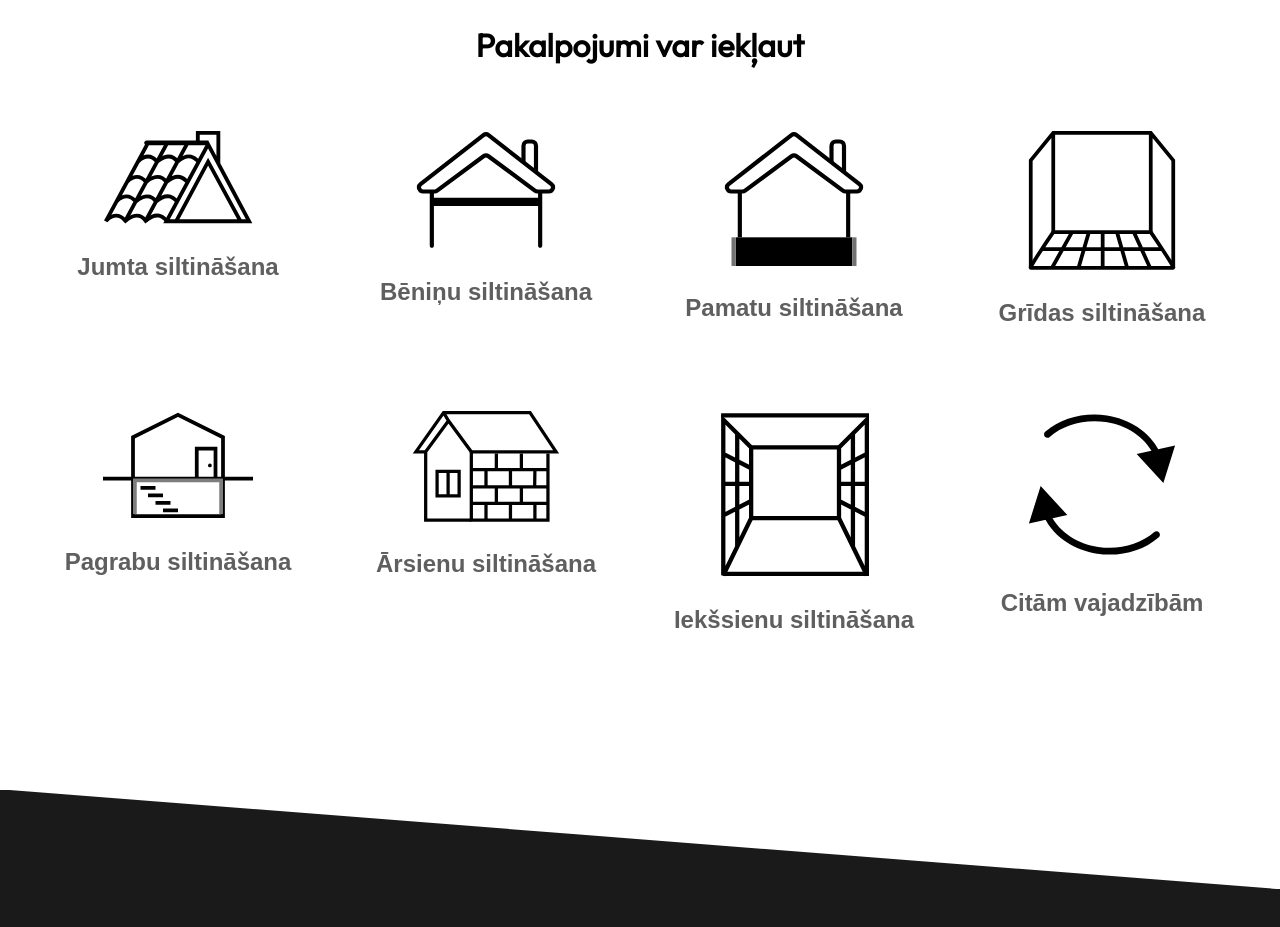
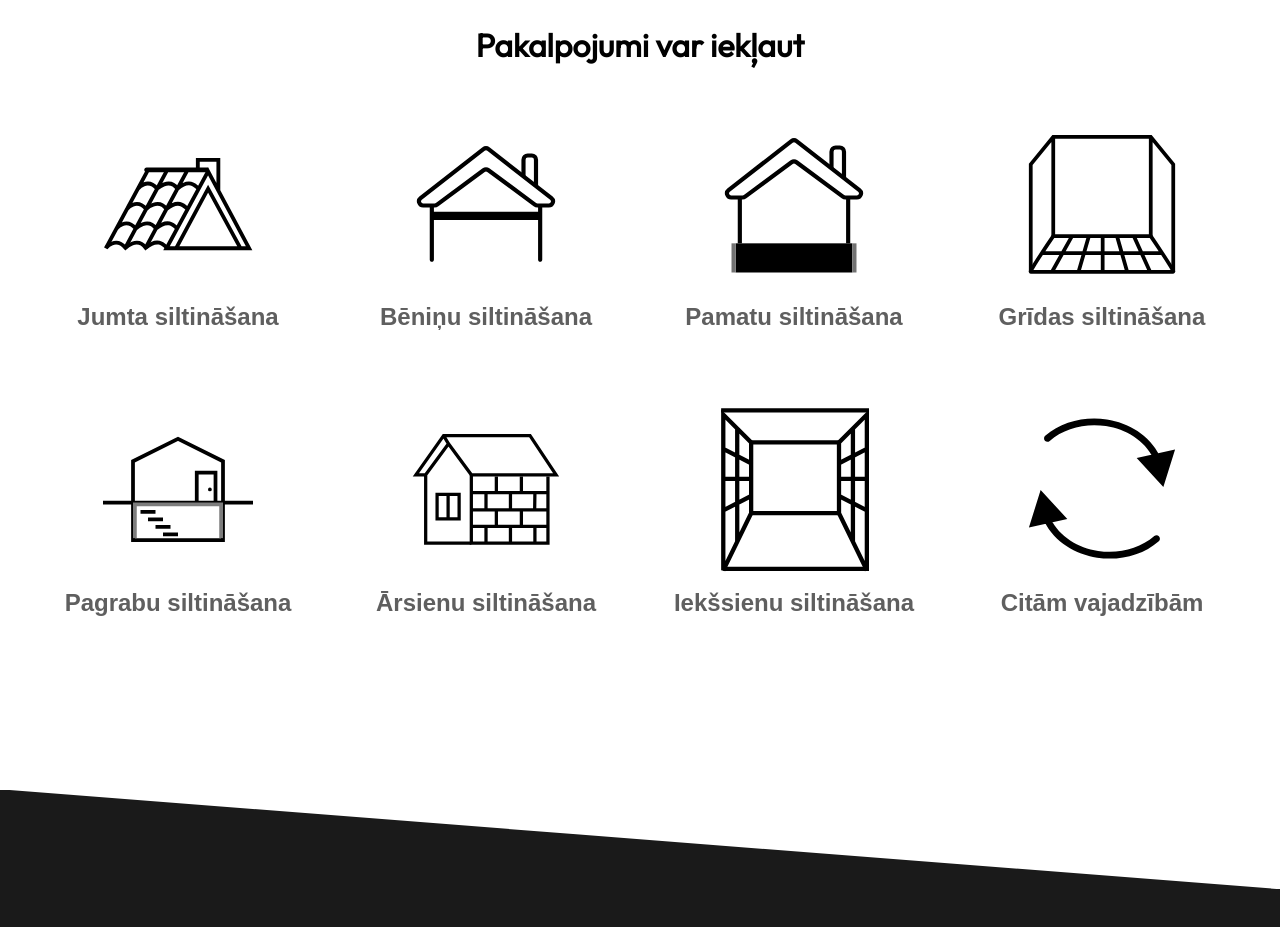
Before and after one commit to EduardsJ1/Polex, a React (Vite) app in the folder Polex/: page / in a window 1280 px wide. Shown: the part 1961-2888 px from the top of the page. Built offline with nearby package versions, Linux system fonts and the light colour scheme.

Commit message:
icon fix for sevice

```diff
--- a/Polex/src/index.css
+++ b/Polex/src/index.css
@@ -367,7 +367,11 @@ h3{
 }
 
 .service-information .icon-containter .icon{
+  display: flex;
+  justify-content: center;
+  align-items: center;
   width: 150px;
+  height: 150px;
   margin: auto;
 }
 
```
